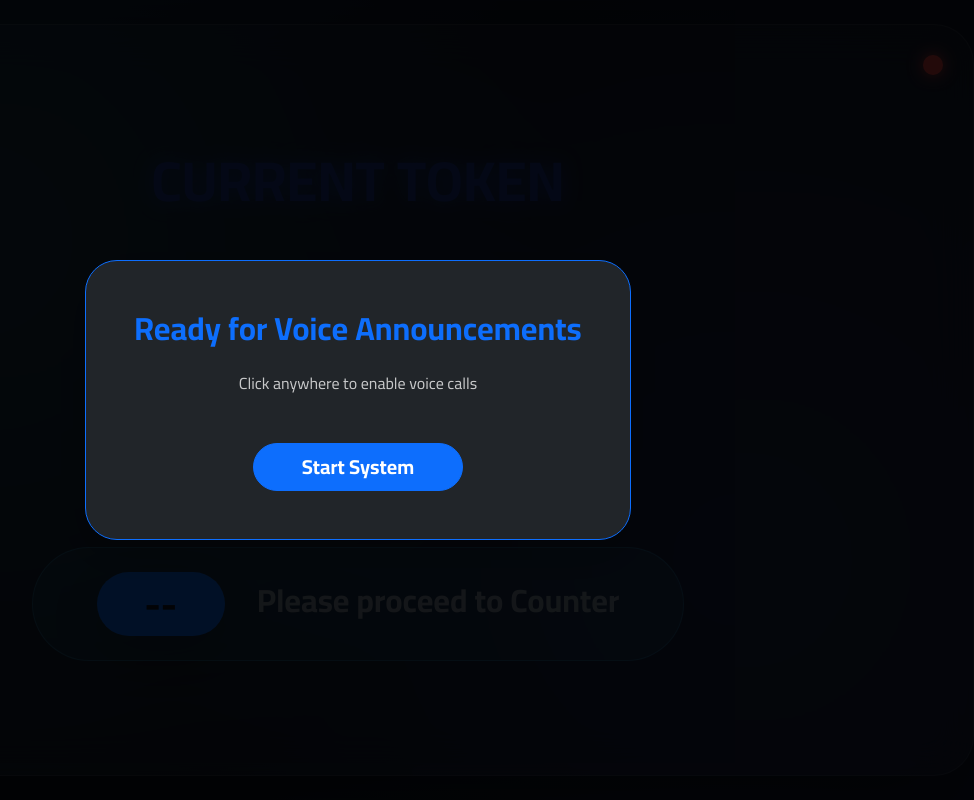
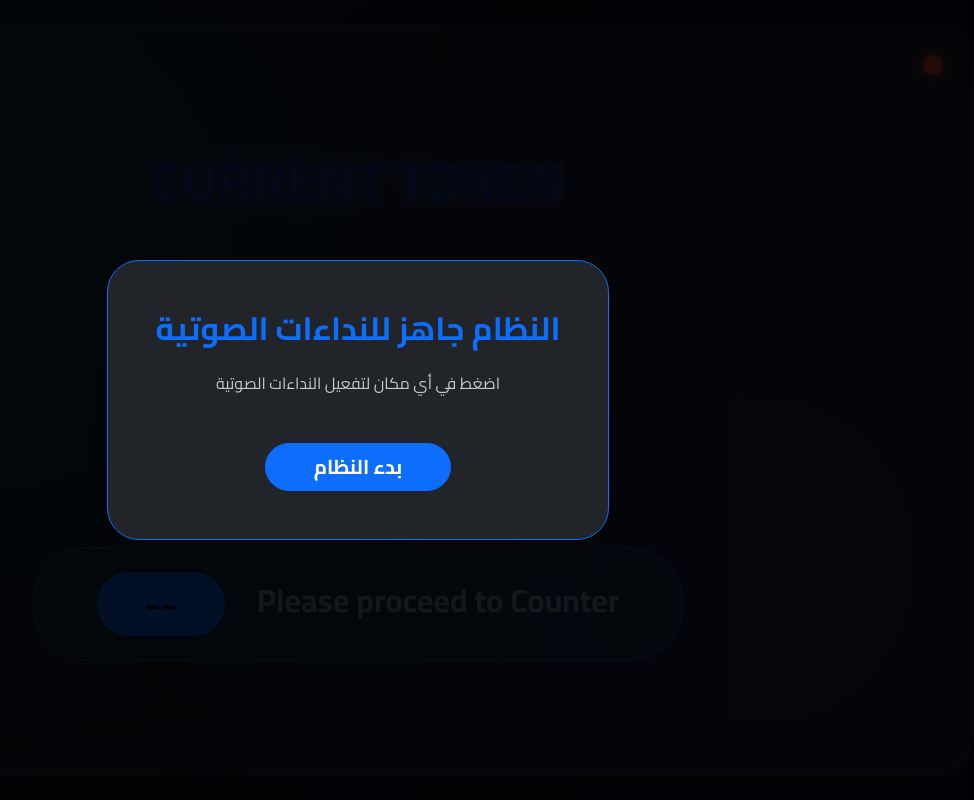
Before and after one commit to alaauddin/QMS, a Django app: template qms_core/templates/qms_core/screen.html in a window 1280 px wide. Shown: the whole page, without its empty margins (282-1256 px from the left). Run offline with Django 5.2, Linux system fonts and the light colour scheme; the template is opened without the code that fills it, so the values that code supplies are empty; data comes from the database, SQL or seed files in the repository.

Commit message:
fix: show public screen labels in Arabic

```diff
--- a/qms_core/templates/qms_core/screen.html
+++ b/qms_core/templates/qms_core/screen.html
@@ -1,6 +1,6 @@
 {% load i18n %}
 <!DOCTYPE html>
-<html lang="{{ LANGUAGE_CODE }}" dir="rtl">
+<html lang="ar" dir="rtl">
 <head>
     <meta charset="UTF-8">
     <meta name="viewport" content="width=device-width, initial-scale=1.0">
@@ -147,9 +147,9 @@
     <!-- Audio Permission Overlay -->
     <div id="audio-overlay" onclick="enableAudio()" style="position: fixed; top: 0; left: 0; width: 100%; height: 100%; background: rgba(0,0,0,0.85); display: flex; align-items: center; justify-content: center; z-index: 9999; cursor: pointer;">
         <div class="text-center p-5 rounded-5 border border-primary bg-dark shadow-lg">
-            <h2 class="text-primary mb-4 fw-bold">{% trans "Ready for Voice Announcements" %}</h2>
-            <p class="text-white opacity-75 mb-5">{% trans "Click anywhere to enable voice calls" %}</p>
-            <div class="btn btn-primary btn-lg rounded-pill px-5 fw-bold">{% trans "Start System" %}</div>
+            <h2 class="text-primary mb-4 fw-bold">النظام جاهز للنداءات الصوتية</h2>
+            <p class="text-white opacity-75 mb-5">اضغط في أي مكان لتفعيل النداءات الصوتية</p>
+            <div class="btn btn-primary btn-lg rounded-pill px-5 fw-bold">بدء النظام</div>
         </div>
     </div>
 
```
